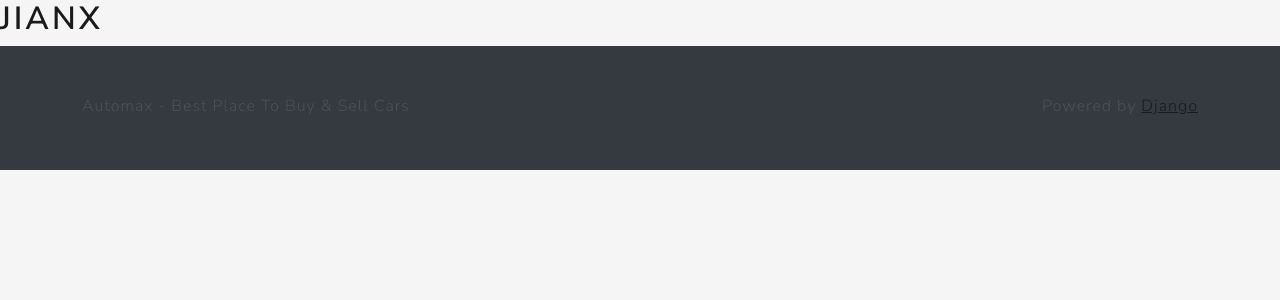
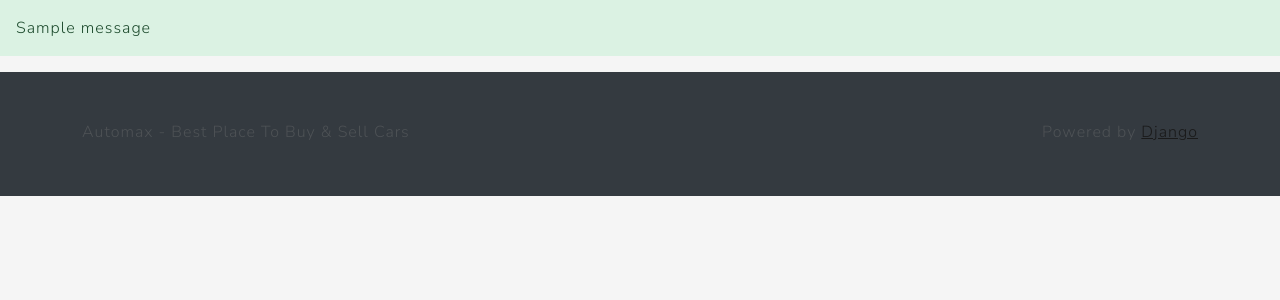
Before and after one commit to weijiantan2001-sudo/Python-Django-The-Complete-Django-Web-Development-Course, a Django app: page /home/ in a window 1280 px wide. Shown: the top 300 px of the page. Run offline with Django 5.2, Linux system fonts and the light colour scheme; a user stored in the database is signed in; one stand-in notice (Sample message) is shown; some libraries are stand-ins or nearby versions.

Commit message:
Add flash messages and login redirect
Add Django message support and login redirects: set LOGIN_REDIRECT_URL and LOGIN_URL in settings, import message constants and map messages.ERROR to Bootstrap 'danger'. Update base template to render messages. Enhance users.login_view to emit success and error messages for authentication outcomes. Minor template change: remove username display from home view. (Compiled pyc and DB changes included but not described.)

```diff
--- a/src/main/templates/base/base.html
+++ b/src/main/templates/base/base.html
@@ -21,6 +21,13 @@
 </head>
 
 <body>
+	{% if messages %}
+    {% for message in messages %}
+    <div {% if message.tags %} class="alert alert-{{ message.tags }}" {% endif %}>
+		{{ message }}
+    </div>
+    {% endfor %}
+    {% endif %}
     {% block 'body' %}
     {% endblock %}
 </body>
--- a/src/main/templates/views/home.html
+++ b/src/main/templates/views/home.html
@@ -7,6 +7,5 @@
 
 {% block 'body' %}
 <main>
-    <h1>{{ request.user.username }}</h1>
 </main>
 {% endblock %}
--- a/src/users/views.py
+++ b/src/users/views.py
@@ -1,6 +1,7 @@
 from django.shortcuts import render, redirect
 from django.contrib.auth import authenticate, login
 from django.contrib.auth.forms import AuthenticationForm
+from django.contrib import messages
 
 # Create your views here.
 def login_view(request):
@@ -12,9 +13,12 @@ def login_view(request):
             user = authenticate(username=username, password=password)
             if user is not None:
                 login(request, user)
+                messages.success(request, f'You are now logged in as {username}')
                 return redirect('home')
             else:
-                pass
+                messages.error(request, f'An error occured trying to login.')
+        else:
+            messages.error(request, f'An error occured trying to login.')
     elif request.method == 'GET':
         login_form = AuthenticationForm()
     return render(request, 'views/login.html', {'login_form': login_form})
```
Also changed, not shown: src/Automax/settings.py (+7 -1 lines), src/db.sqlite3.
